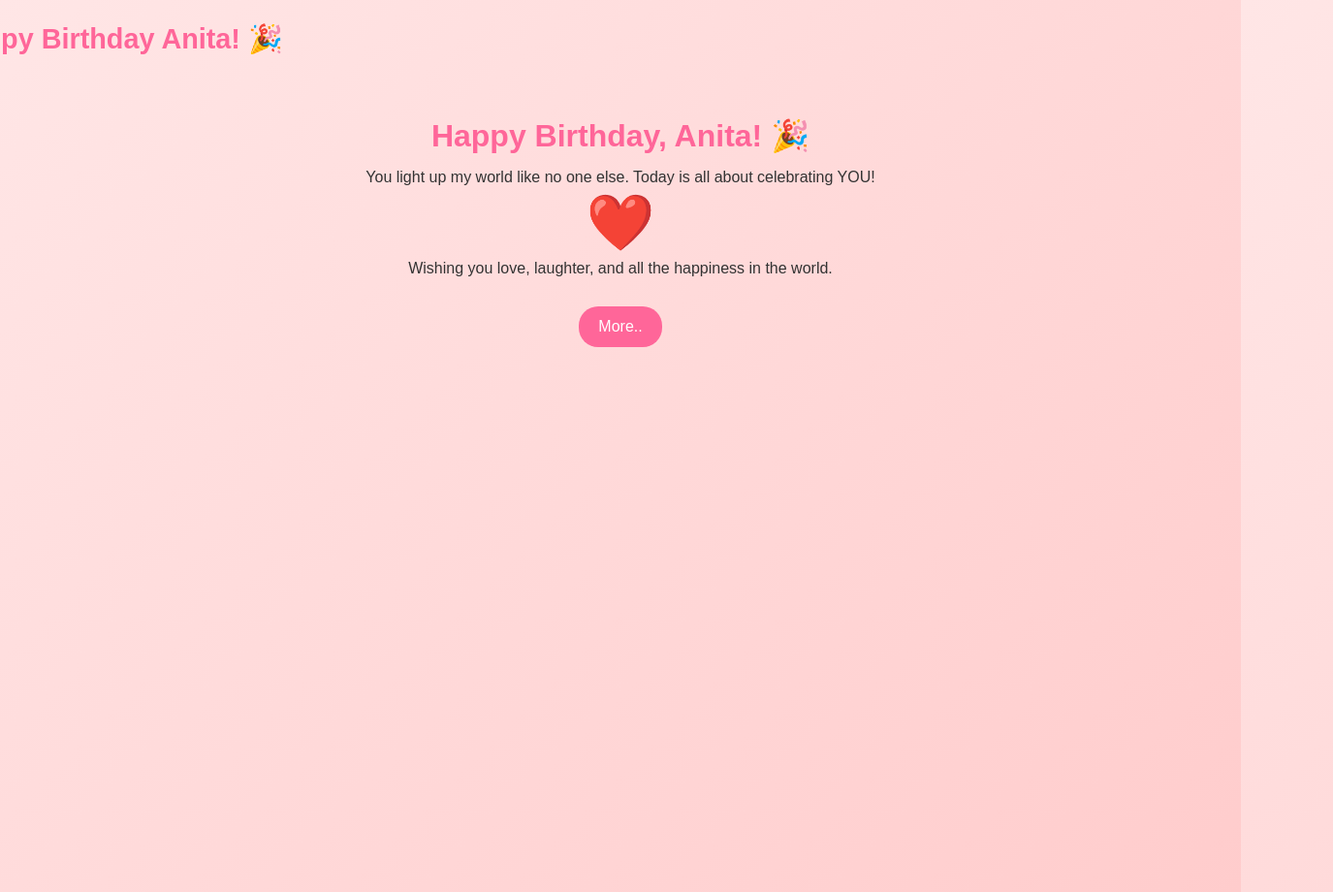
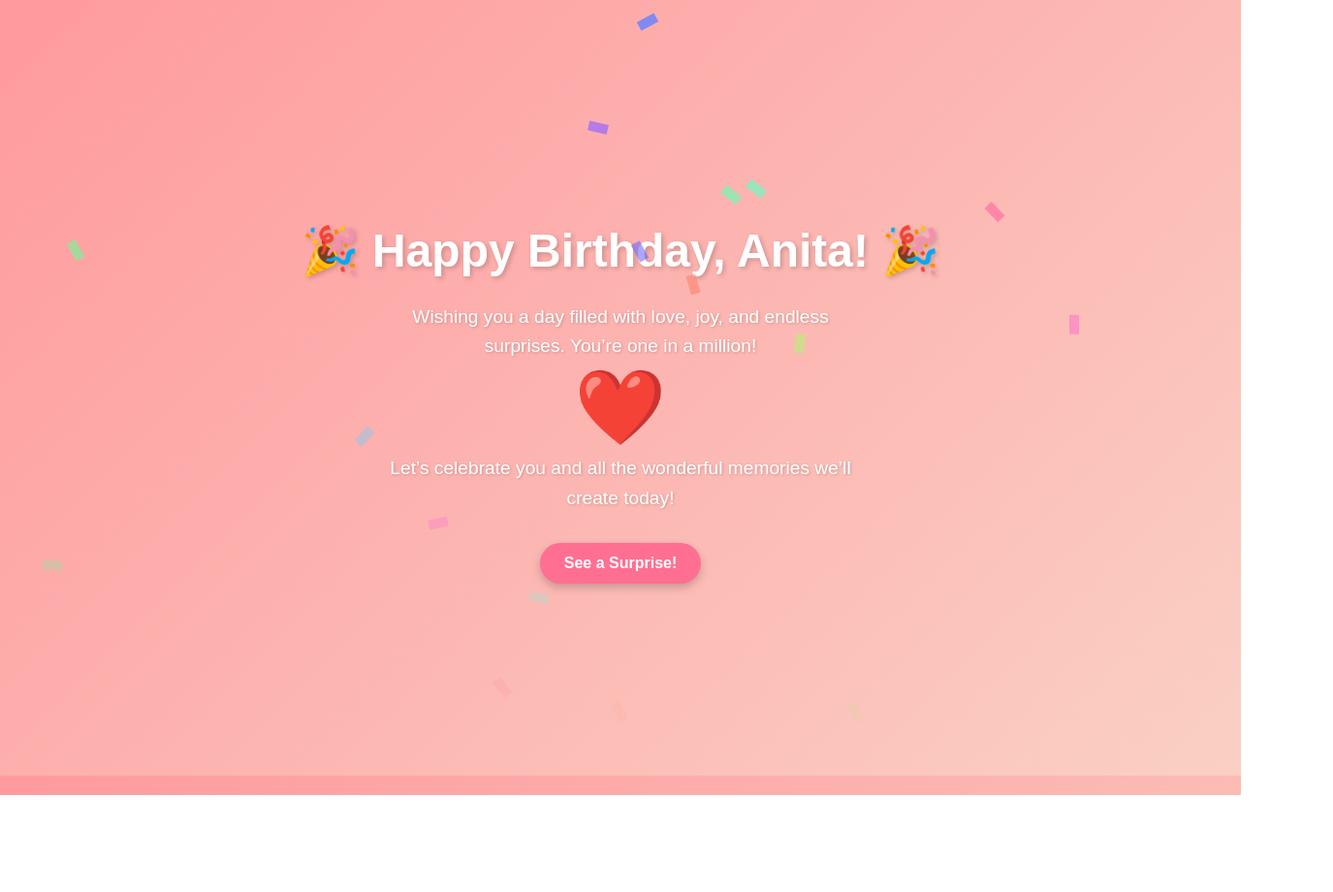
Before and after one commit to souravghosh2004/sa, a plain HTML site: page next.html in a window 1280 px wide. Shown: the whole page at 97% size, 1375 px wide, since content can reach past the window. After the commit the page ends 820 px from the top, so only its background shows below. Drawn offline with Linux system fonts and the light colour scheme.

Commit message:
Update next.html

```diff
--- a/next.html
+++ b/next.html
@@ -6,69 +6,59 @@
     <title>Happy Birthday, Anita!</title>
     <style>
         body {
-            font-family: 'Arial', sans-serif;
-            background: linear-gradient(135deg, #ffe6e6, #ffcccc);
+            font-family: 'Poppins', sans-serif;
+            background: linear-gradient(135deg, #ff9a9e, #fad0c4);
             margin: 0;
             padding: 0;
-            overflow-x: hidden;
+            overflow: hidden;
+            display: flex;
+            justify-content: center;
+            align-items: center;
+            height: 100vh;
         }
 
-        .animation-container {
-            position: relative;
-            width: 100%;
-            height: 80px;
+        .main {
             display: flex;
+            flex-direction: column;
             align-items: center;
-            justify-content: flex-start;
-            overflow: hidden;
-        }
-        .animated-text {
-            font-size: 1.8rem;
-            color: #ff6699;
-            font-weight: bold;
-            position: absolute;
-            white-space: nowrap;
-            animation: slideRightToLeft 8s linear infinite;
-        }
-        @keyframes slideRightToLeft {
-            0% {
-                transform: translateX(100%);
-            }
-            100% {
-                transform: translateX(-100%);
-            }
+            text-align: center;
+            animation: fadeIn 2s ease-in-out;
         }
 
-        .container {
-            text-align: center;
-            height: 100vh;
-            padding: 20px;
-            animation: fadeIn 2s ease-in-out;
+        h1 {
+            color: #ffffff;
+            font-size: 3rem;
+            text-shadow: 2px 2px 5px rgba(0, 0, 0, 0.2);
+            margin-bottom: 15px;
+            animation: popUp 1s ease-out;
         }
-        @keyframes fadeIn {
+
+        @keyframes popUp {
             0% {
+                transform: scale(0.5);
                 opacity: 0;
             }
             100% {
+                transform: scale(1);
                 opacity: 1;
             }
         }
 
-        h1 {
-            color: #ff6699;
-            font-size: 2rem;
-            margin-bottom: 15px;
+        p {
+            color: #fff;
+            font-size: 1.2rem;
+            margin: 10px 0;
+            max-width: 500px;
+            line-height: 1.6;
+            text-shadow: 1px 1px 3px rgba(0, 0, 0, 0.2);
         }
-        p {
-            color: #333;
-            font-size: 1rem;
-            margin: 10px 0;
-        }
+
         .heart {
-            color: #ff6666;
-            font-size: 3rem;
+            color: #ff4444;
+            font-size: 4rem;
             animation: heartbeat 1.5s infinite;
         }
+
         @keyframes heartbeat {
             0%, 100% {
                 transform: scale(1);
@@ -80,59 +70,60 @@
 
         .button {
             margin-top: 20px;
-            padding: 12px 20px;
-            background-color: #ff6699;
-            color: #fff;
+            padding: 12px 25px;
+            background: #ff6f91;
+            color: white;
             border: none;
-            border-radius: 20px;
+            border-radius: 30px;
             font-size: 1rem;
+            font-weight: bold;
+            box-shadow: 0 4px 10px rgba(0, 0, 0, 0.2);
             cursor: pointer;
-            transition: background-color 0.3s, transform 0.3s;
-        }
-        .button:hover {
-            background-color: #ff3366;
-            transform: scale(1.1);
+            transition: transform 0.3s, box-shadow 0.3s;
         }
 
-        .image {
-            margin-top: 20px;
-        }
-        .image img {
-            width: 100%;
-            height: auto;
-            border-radius: 10px;
+        .button:hover {
+            transform: scale(1.1);
+            box-shadow: 0 6px 15px rgba(0, 0, 0, 0.3);
         }
 
-        /* Mobile-specific adjustments */
-        @media (max-width: 480px) {
-            h1 {
-                font-size: 1.8rem;
+        .confetti-container {
+            position: absolute;
+            width: 100%;
+            height: 100%;
+            pointer-events: none;
+        }
+
+        .confetti {
+            position: absolute;
+            width: 10px;
+            height: 20px;
+            background-color: #fff;
+            opacity: 0.8;
+            animation: fall 3s infinite ease-in-out;
+        }
+
+        @keyframes fall {
+            0% {
+                transform: translateY(-150px) rotate(0deg);
+                opacity: 1;
             }
-            p {
-                font-size: 0.9rem;
-            }
-            .heart {
-                font-size: 2.5rem;
-            }
-            .button {
-                font-size: 0.9rem;
-                padding: 10px 18px;
-            }
-            .animated-text {
-                font-size: 1.5rem;
+            100% {
+                transform: translateY(100vh) rotate(360deg);
+                opacity: 0;
             }
         }
 
         /* Modal Styles */
         .modal {
-            display: none; /* Hidden by default */
+            display: none;
             position: fixed;
             z-index: 1;
             left: 0;
             top: 0;
             width: 100%;
             height: 100%;
-            background-color: rgba(0, 0, 0, 0.5); /* Black with transparency */
+            background-color: rgba(0, 0, 0, 0.5);
             justify-content: center;
             align-items: center;
         }
@@ -142,12 +133,25 @@
             padding: 20px;
             border-radius: 10px;
             text-align: center;
+            box-shadow: 0 4px 10px rgba(0, 0, 0, 0.2);
+            animation: slideDown 0.5s ease-out;
         }
 
         .modal-content img {
             max-width: 100%;
             height: auto;
             border-radius: 10px;
+        }
+
+        @keyframes slideDown {
+            0% {
+                transform: translateY(-50%);
+                opacity: 0;
+            }
+            100% {
+                transform: translateY(0);
+                opacity: 1;
+            }
         }
 
         .close {
@@ -162,27 +166,47 @@
     </style>
 </head>
 <body>
-    <div class="animation-container">
-        <div class="animated-text">🎉 Happy Birthday Anita! 🎉</div>
-    </div>
+    <!-- Confetti -->
+    <div class="confetti-container" id="confetti"></div>
 
-    <div class="container">
-        <h1>Happy Birthday, Anita! 🎉</h1>
-        <p>You light up my world like no one else. Today is all about celebrating YOU!</p>
+    <div class="main">
+        <h1> 🎉 Happy Birthday, Anita! 🎉</h1>
+        <p>Wishing you a day filled with love, joy, and endless surprises. You’re one in a million!</p>
         <div class="heart">❤️</div>
-        <p>Wishing you love, laughter, and all the happiness in the world.</p>
-        <button class="button" onclick="openModal()"> More..</button>
+        <p>Let’s celebrate you and all the wonderful memories we’ll create today!</p>
+        <button class="button" onclick="openModal()">See a Surprise!</button>
     </div>
 
     <!-- Modal -->
     <div id="modal" class="modal">
         <div class="modal-content">
             <span class="close" onclick="closeModal()">&times;</span>
-            <img src="https://editablegifs.com/gif/birthday-names/anita/happy-birthday-anita-15.gif" alt="Birthday Image">
+            <img src="https://editablegifs.com/gif/birthday-names/anita/happy-birthday-anita-15.gif" alt="Birthday Surprise">
         </div>
     </div>
 
     <script>
+        // Confetti Animation
+        function createConfetti() {
+    const confettiContainer = document.getElementById('confetti');
+    const confetti = document.createElement('div');
+    confetti.className = 'confetti';
+    confetti.style.left = Math.random() * 100 + 'vw';
+    confetti.style.animationDuration = Math.random() * 2 + 3 + 's'; // Random duration between 3s to 5s
+    confetti.style.backgroundColor = `hsl(${Math.random() * 360}, 100%, 70%)`;
+    confettiContainer.appendChild(confetti);
+
+    // Remove confetti after it falls out of view
+    setTimeout(() => {
+        confetti.remove();
+    }, 5000);
+}
+
+// Continuously generate confetti
+setInterval(createConfetti, 150); // Create confetti every 150ms
+
+        createConfetti();
+
         // Open Modal
         function openModal() {
             document.getElementById("modal").style.display = "flex";
@@ -195,11 +219,11 @@
 
         // Close modal if clicked outside of the modal content
         window.onclick = function(event) {
-            var modal = document.getElementById("modal");
+            const modal = document.getElementById("modal");
             if (event.target === modal) {
                 modal.style.display = "none";
             }
-        }
+        };
     </script>
 </body>
 </html>
```
